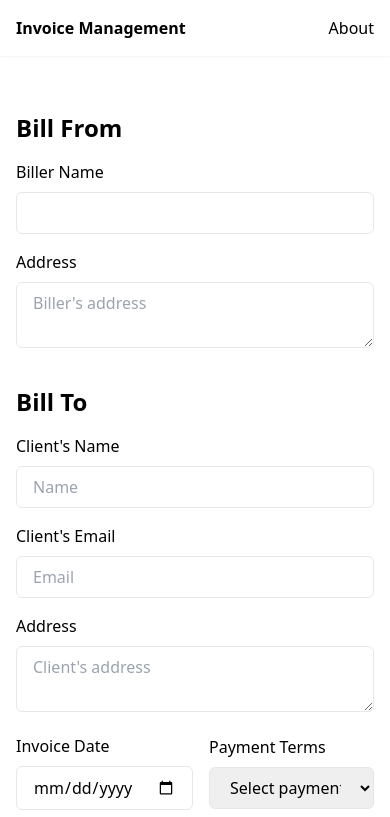
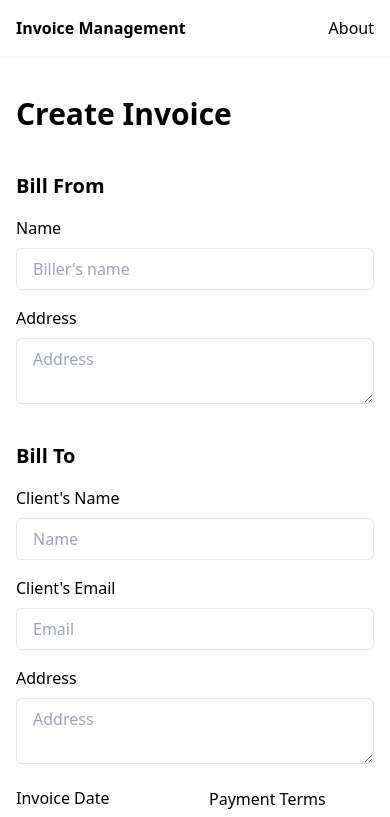
Before and after one commit to bimaindra/invoice-track, a Nuxt app: page /invoices/add in a window 390 px wide. Shown: the top 817 px of the page. Built offline with nearby package versions, Linux system fonts and the light colour scheme.

Commit message:
update mobile view

```diff
--- a/components/Invoice/InvoiceForm.vue
+++ b/components/Invoice/InvoiceForm.vue
@@ -1,17 +1,19 @@
 <template>
 	<div>
+		<h1 class="text-3xl lg:text-4xl font-bold mb-6">{{ formTitle }}</h1>
 		<form @submit.prevent="submitForm">
 			<div class="py-4 flex flex-col gap-4">
-				<h2 class="text-2xl font-bold">Bill From</h2>
+				<h2 class="text-xl font-bold">Bill From</h2>
 				<div>
 					<label
 						for="billerName"
 						class="mb-2 block"
-						>Biller Name</label
+						>Name</label
 					>
 					<input
 						v-model="biller.name"
 						id="billerName"
+						placeholder="Biller's name"
 						class="form-input"
 						required />
 				</div>
@@ -19,7 +21,7 @@
 					<label class="mb-2 block">Address</label>
 					<textarea
 						name="address"
-						placeholder="Biller's address"
+						placeholder="Address"
 						rows="2"
 						class="form-input"
 						required
@@ -28,7 +30,7 @@
 			</div>
 
 			<div class="py-4 flex flex-col gap-4">
-				<h2 class="text-2xl font-bold">Bill To</h2>
+				<h2 class="text-xl font-bold">Bill To</h2>
 				<div>
 					<label class="mb-2 block">Client's Name</label>
 					<input
@@ -50,7 +52,7 @@
 				<div>
 					<label class="mb-2 block">Address</label>
 					<textarea
-						placeholder="Client's address"
+						placeholder="Address"
 						rows="2"
 						class="form-input"
 						required
@@ -94,17 +96,18 @@
 
 			<h3 class="text-lg mb-4 font-semibold">Item List</h3>
 			<div
-				class="flex gap-4 justify-between my-4 items-center text-center"
+				class="flex flex-col md:flex-row gap-4 justify-between my-4 items-center text-center"
 				v-for="(item, index) in items"
 				:key="index">
-				<div>
+				<div class="flex items-center gap-4 flex-1">
+					<div class="w-full">
 						<input
 							placeholder="Item name"
 							class="form-input"
 							v-model="item.name"
 							required />
 					</div>
-				<div>
+					<div class="w-full">
 						<input
 							placeholder="Quantity"
 							class="form-input"
@@ -112,7 +115,7 @@
 							v-model="item.qty"
 							required />
 					</div>
-				<div>
+					<div class="w-full">
 						<input
 							placeholder="Price"
 							class="form-input"
@@ -120,6 +123,8 @@
 							v-model="item.price"
 							required />
 					</div>
+				</div>
+				<div class="flex items-center justify-between gap-4">
 					<div class="min-w-[150px]">
 						<p>Total</p>
 						<b>IDR {{ item.qty * item.price }}</b>
@@ -130,6 +135,7 @@
 						@click="removeItem(index)">
 						-
 					</button>
+				</div>
 			</div>
 			<div>
 				<button
--- a/components/Invoice/InvoiceList.vue
+++ b/components/Invoice/InvoiceList.vue
@@ -56,7 +56,7 @@
 				<div class="hidden md:block ">
 					<Badges :badgeType="invoice.status" />
 				</div>
-				<div class="col-span-2 hidden">
+				<div class="col-span-2 hidden md:block">
 					<router-link
 						:to="`/invoices/${invoice.id}`"
 						class="btn">
--- a/pages/invoices/add.vue
+++ b/pages/invoices/add.vue
@@ -2,7 +2,7 @@
 <template>
 	<div class="container mx-auto px-4 lg:px-0">
 		<InvoiceForm
-			formTitle="Add Invoice"
+			formTitle="Create Invoice"
 			formButton="Create" />
 	</div>
 </template>
--- a/pages/invoices/index.vue
+++ b/pages/invoices/index.vue
@@ -7,7 +7,9 @@
 				<!--<p>There are {{ store.invoices.length }} total invoices</p>-->
 			</div>
 			<div class="flex gap-4 items-center">
-				<select>
+				<select
+					v-model="filter"
+					@change="filterInvoice(filter)">
 					<option value="">Filter</option>
 					<option value="draft">Draft</option>
 					<option value="pending">Pending</option>
@@ -16,7 +18,7 @@
 				<router-link
 					to="/invoices/add"
 					class="btn btn-primary"
-					>+ New <span class="hidden md:block">Invoice</span></router-link
+					>+ New <span class="hidden md:inline">Invoice</span></router-link
 				>
 			</div>
 		</div>
@@ -25,11 +27,25 @@
 </template>
 
 <script>
+	import { useInvoicesStore } from '@/store/invoices';
 	import InvoiceList from '@/components/Invoice/InvoiceList.vue';
 
 	export default {
 		components: {
 			InvoiceList,
 		},
+		setup() {
+			const invoicesStore = useInvoicesStore();
+			const filter = ref('');
+
+			const filterInvoice = (payload) => {
+				//invoicesStore.sortInvoice(payload);
+			};
+
+			return {
+				filter,
+				filterInvoice,
+			};
+		},
 	};
 </script>
--- a/store/invoices.ts
+++ b/store/invoices.ts
@@ -120,6 +120,18 @@ export const useInvoicesStore = defineStore('invoices', {
 		},
 	},
 	getters: {
+		sortInvoice: (state) => (payload: string) => {
+			return state.invoices.sort((a, b) => {
+				const statusA = a.status.toLowerCase();
+				const statusB = payload.toLowerCase();
+
+				if (statusA > statusB) {
+					return 1;
+				}
+
+				return 0;
+			});
+		},
 		getInvoiceById: (state) => (id: number) => {
 			return state.invoices.find((invoice) => invoice.id === id);
 		},
```
Lines whose indentation alone changed are shown as unchanged.
